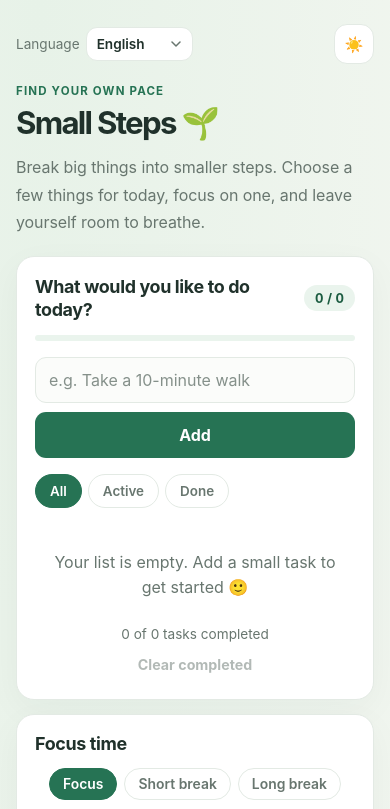
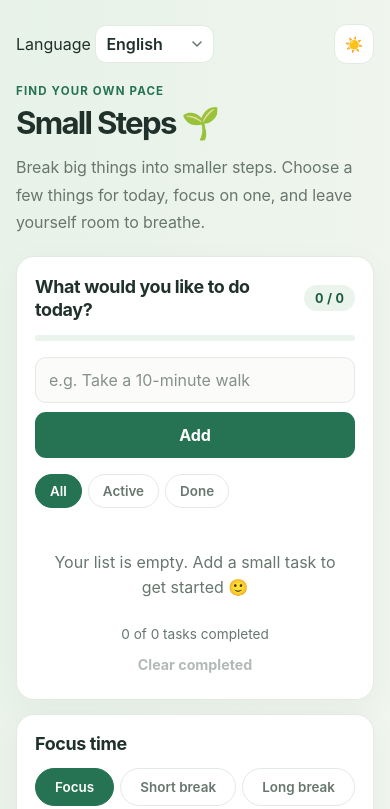
Before and after one commit to firatnexus/Small-Steps-, a plain HTML site: page index.html in a window 390 px wide. Shown: the top 809 px of the page. Drawn offline with Linux system fonts and the light colour scheme.

Commit message:
Update style.css

```diff
--- a/style.css
+++ b/style.css
@@ -30,7 +30,8 @@
 
 /* ---------- 2. TEMEL ---------- */
 * { box-sizing: border-box; }
-html, body { overflow-x: hidden; }
+html { -webkit-text-size-adjust: 100%; text-size-adjust: 100%; }
+body { overflow-x: clip; }
 body {
   margin: 0; min-height: 100vh;
   background: radial-gradient(ellipse at 10% 0%, var(--glow) 0, transparent 36rem), var(--bg);
@@ -40,16 +41,18 @@ body {
 @supports (min-height: 100dvh) { body { min-height: 100dvh; } }
 img, svg, video { max-width: 100%; height: auto; }
 button, input, select { font: inherit; }
-.wrap { width: min(100% - 32px, 940px); margin: 0 auto; padding: 42px 0 60px; }
+.wrap {
+  width: min(100% - 32px, 940px); margin: 0 auto;
+  padding: 42px env(safe-area-inset-right, 0px) max(60px, env(safe-area-inset-bottom, 0px)) env(safe-area-inset-left, 0px);
+}
 
 /* ---------- 3. ÜST BAR ---------- */
 .topbar {
-  display: flex; justify-content: flex-end; align-items: center;
-  gap: 9px; margin-bottom: 24px; flex-wrap: wrap;
+  display: flex; justify-content: space-between; align-items: center;
+  gap: 12px; margin-bottom: 24px;
 }
-.language-control { display: flex; align-items: center; gap: 8px; color: var(--muted); font-size: .9rem; }
 .lang-select {
-  max-width: 190px; padding: 9px 30px 9px 11px;
+  min-width: 0; max-width: min(190px, 60vw); padding: 9px 30px 9px 11px;
   border: 1px solid var(--line); border-radius: 11px;
   background-color: var(--card); color: var(--ink); font-weight: 620;
   cursor: pointer; appearance: none;
@@ -236,13 +239,13 @@ footer {
    ============================================================ */
 @media (max-width: 720px) {
   .wrap { padding-top: 25px; }
-  .grid { grid-template-columns: 1fr; }
+  .grid { grid-template-columns: minmax(0, 1fr); }
   .card { padding: 19px; }
   .timer-ring { width: 200px; }
   .topbar { justify-content: space-between; }
 }
 @media (max-width: 900px) and (min-width: 721px) {
-  .grid { grid-template-columns: 1fr; }
+  .grid { grid-template-columns: minmax(0, 1fr); }
   .timer-card { max-width: 520px; margin: 0 auto; }
 }
 @media (hover: none) and (pointer: coarse) {
@@ -256,7 +259,7 @@ footer {
   .task input[type="checkbox"] { width: 22px; height: 22px; }
 }
 @media (max-width: 360px) {
-  .wrap { width: calc(100% - 20px); padding: 20px 0 40px; }
+  .wrap { width: calc(100% - 20px); padding-top: 20px; }
   .card { padding: 16px; border-radius: 16px; }
   .task-form { flex-wrap: wrap; }
   .task-form input { flex-basis: 100%; }
@@ -275,15 +278,10 @@ footer {
   .wrap { padding-top: 20px; }
 }
 @media (min-width: 1400px) {
-  .wrap { max-width: 1080px; }
+  .wrap { width: min(100% - 32px, 1080px); }
   .grid { grid-template-columns: minmax(0, 1.4fr) minmax(340px, .9fr); }
 }
 @supports (padding: max(0px)) {
-  .wrap {
-    padding-left:  max(16px, env(safe-area-inset-left));
-    padding-right: max(16px, env(safe-area-inset-right));
-    padding-bottom: max(60px, env(safe-area-inset-bottom));
-  }
   .toast { bottom: max(22px, env(safe-area-inset-bottom)); }
 }
 
@@ -406,11 +404,7 @@ footer {
     gap: 12px;
     margin-bottom: 20px;
   }
-  .language-control {
-    font-size: .85rem;
-    gap: 6px;
-  }
-  .lang-select {
+    .lang-select {
     max-width: 140px;
     padding: 8px 26px 8px 10px;
     font-size: .85rem;
@@ -495,7 +489,8 @@ footer {
 /* 7. Genel boşluk optimizasyonu */
 @media (max-width: 720px) {
   .wrap {
-    padding: 24px 0 40px;
+    padding-top: 24px;
+    padding-bottom: max(40px, env(safe-area-inset-bottom, 0px));
   }
   .card {
     padding: 18px;
@@ -508,3 +503,16 @@ footer {
     gap: 14px;
   }
 }
+
+/* ============================================================
+   v2.3 — üst bar sadeleştirme, küçük iyileştirmeler
+   ============================================================ */
+.topbar .lang-select { margin-inline-end: auto; }
+.card, .task, .stat-tile { min-width: 0; }
+.stat-tile .label { overflow-wrap: anywhere; }
+button, .chip, .icon-btn, .icon-button { touch-action: manipulation; }
+.task-form input, .edit-input, .settings-grid input[type="number"], .lang-select { font-size: max(16px, 1rem); }
+@media (max-width: 480px) {
+  .mode-chips { flex-wrap: nowrap; gap: 6px; }
+  .mode-chips .chip { flex: 1 1 auto; padding: 10px 8px; font-size: .84rem; white-space: nowrap; }
+}
```
